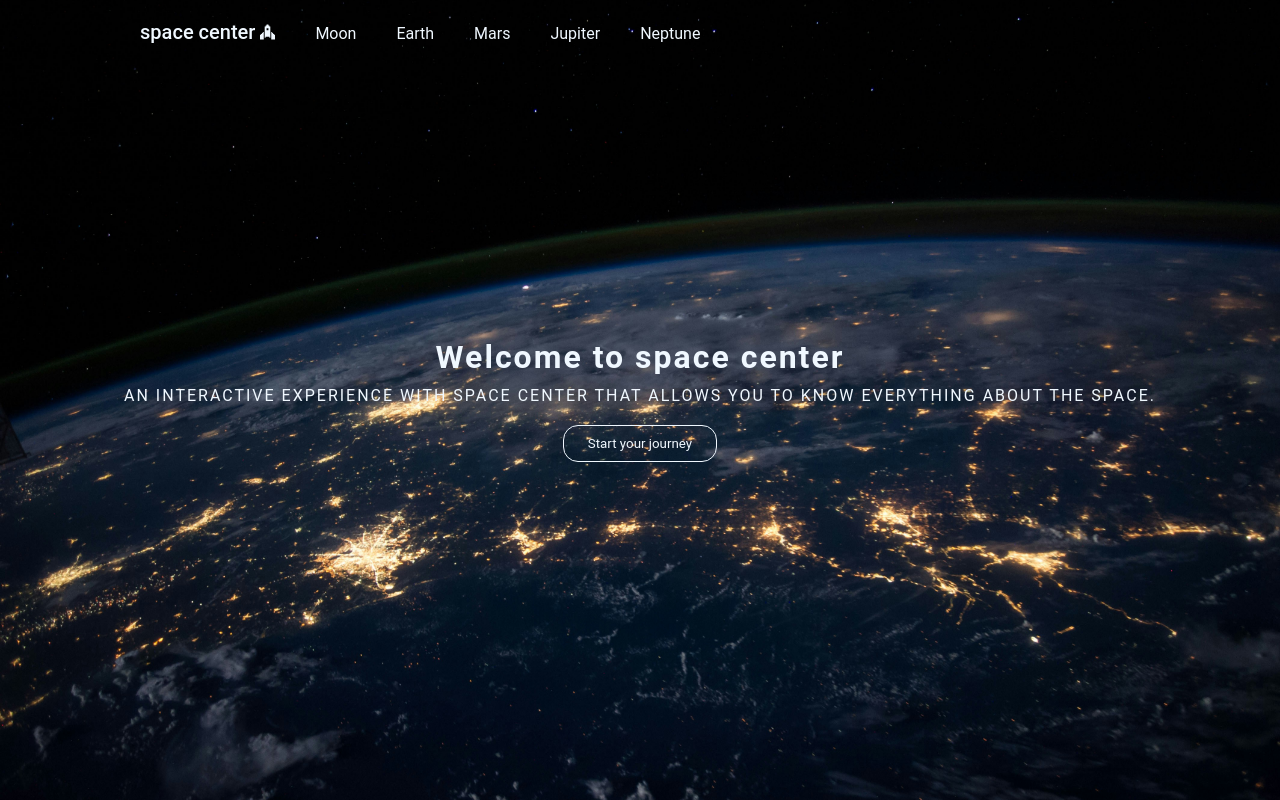
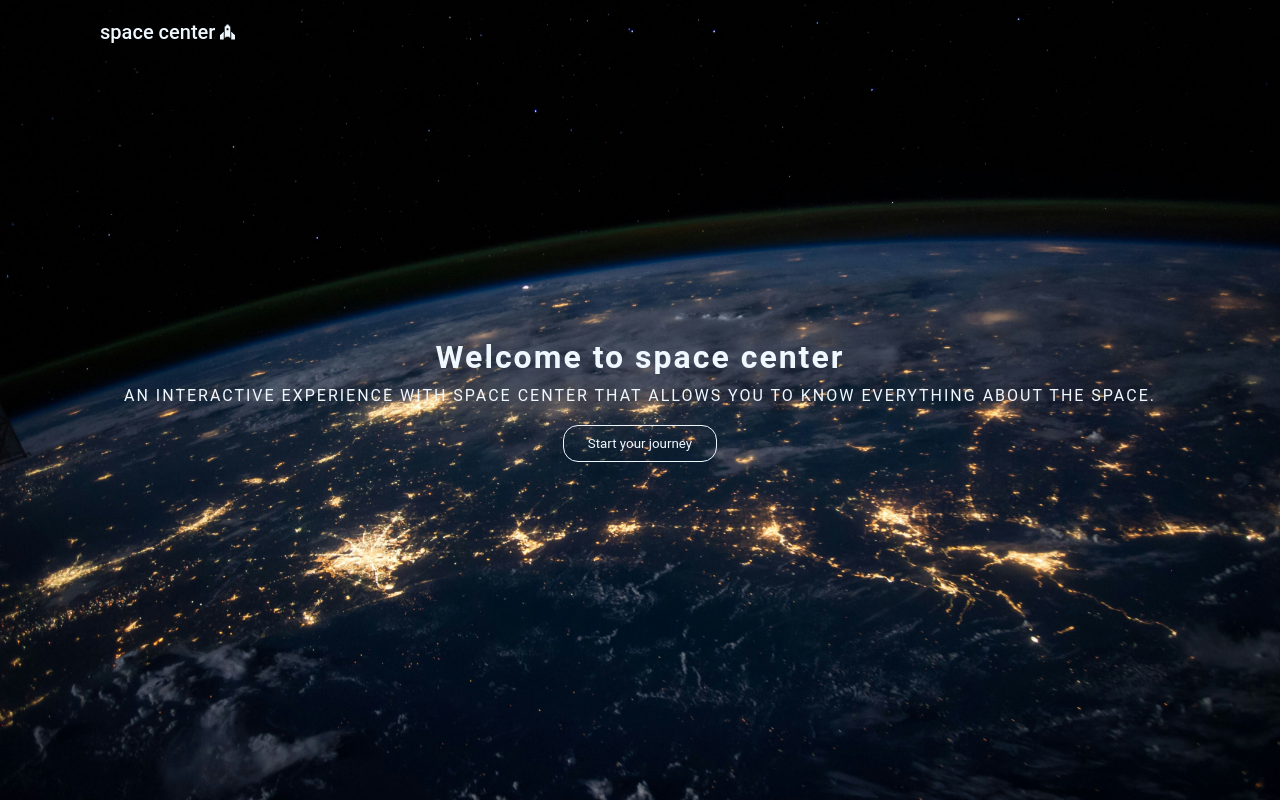
Before and after one commit to MikeZuck1/spaceadvisor, a React (Vite) app: page / in a window 1280 px wide. Built offline with nearby package versions, Linux system fonts and the light colour scheme.

Commit message:
I comment links in navabar.jsx file

```diff
--- a/src/App.css
+++ b/src/App.css
@@ -20,7 +20,6 @@ body {
   display: flex;
   align-items: center;
   justify-content: center;
-
 }
 
 .center-title h1 {
--- a/src/components/navbar/navbar.css
+++ b/src/components/navbar/navbar.css
@@ -14,6 +14,7 @@ header {
 }
 
 .logo {
+    margin: 0;
     font-size: 20px;
     font-family: "roboto", sans-serif;
     font-weight: bold;
--- a/src/components/navbar/navbar.jsx
+++ b/src/components/navbar/navbar.jsx
@@ -14,11 +14,11 @@ function Navbar() {
                         <FontAwesomeIcon icon={faSpaceAwesome} className='space_icon'/>
                     </a>
 
-                    <a href="#">Moon</a>
-                    <a href="#">Earth</a>
-                    <a href="#">Mars</a>
-                    <a href="#">Jupiter</a>
-                    <a href="#">Neptune</a>
+                    {/* <a href="#">Moon</a> */}
+                    {/* <a href="#">Earth</a> */}
+                    {/* <a href="#">Mars</a>  */}
+                    {/* <a href="#">Jupiter</a> */}
+                    {/* <a href="#">Neptune</a> */}
                 </nav>
             </header>
         </div>
```
